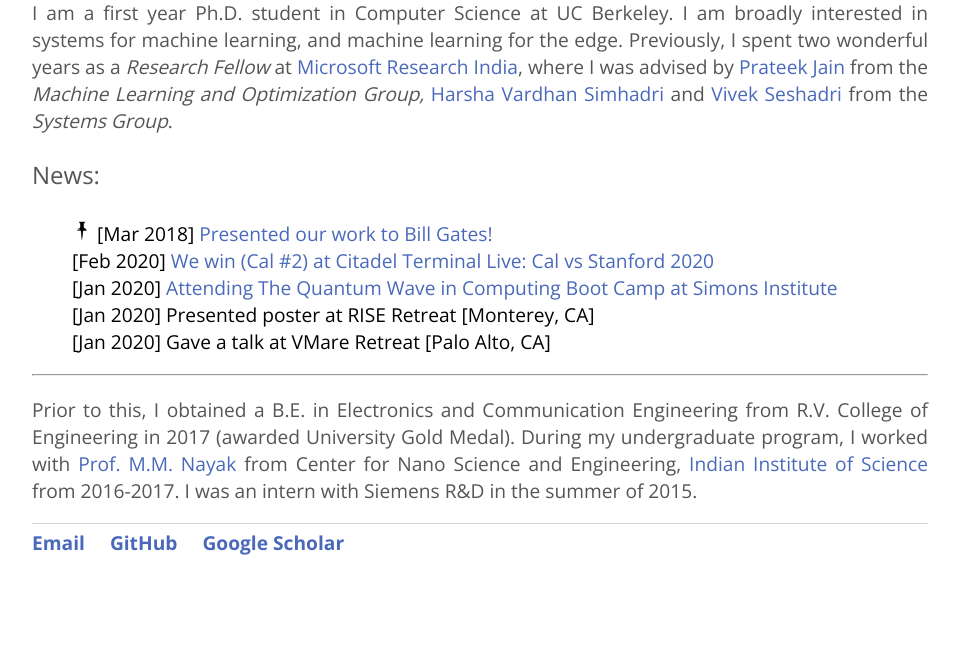
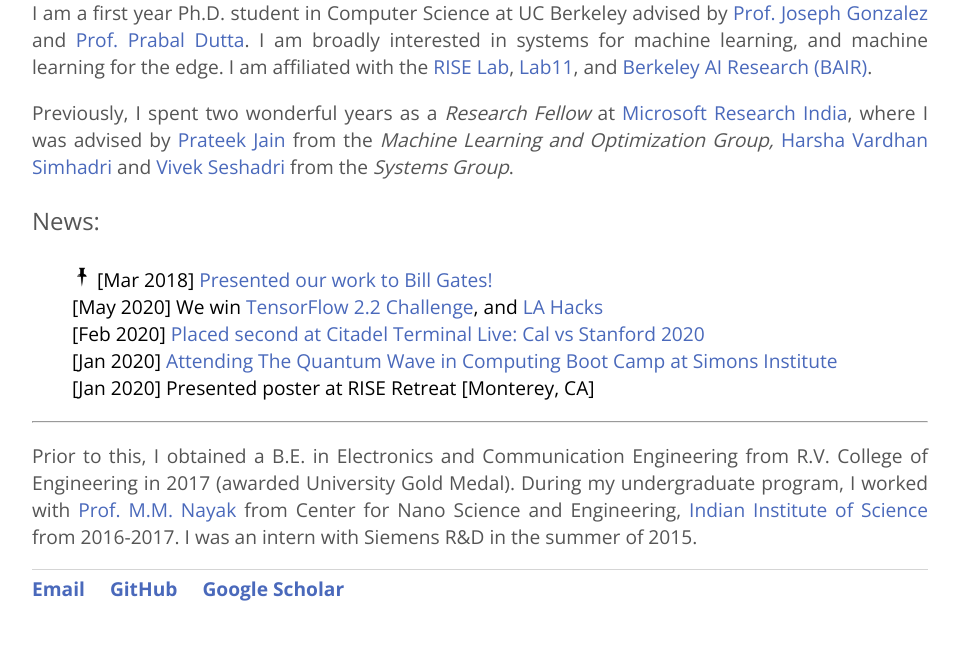
Before and after one commit to ShishirPatil/ShishirPatil.github.io, a Jekyll site: the page built from index.md, in a window 1280 px wide. Shown: the part 318-980 px from the top of the page, without its empty margins (160-1120 px from the left). Built offline with Jekyll 4.4.1, drawn with Linux system fonts in a browser that asks for light colours; before the commit the page ends 934 px from its top, so only the background shows below that.

Commit message:
One Year

```diff
--- a/_layouts/default.html
+++ b/_layouts/default.html
@@ -12,7 +12,7 @@
 				</script>
 
 			<meta name="google-site-verification" content="Yn2a7d7nRhk98Am_vVw9FZVKMz6-pSyq9W2iI-1ohgM" >
-			<meta name="keywords" content ="Shishir, Shishir Patil, t-shpati@microsoft.com, Microsoft Research, MSR, Resource Constrained Machine Learning, EdgeML, GesturePod, Gesture Pod, gesturepod, gesture pod, University of California at Berkeley, UC Berkeley,">
+			<meta name="keywords" content ="Shishir, Shishir Patil, t-shpati@microsoft.com, Microsoft Research, MSR, Resource Constrained Machine Learning, Tiny ML, UC Berkeley, Operating Systems, Distributed Systems, EdgeML, GesturePod, Gesture Pod, gesturepod, gesture pod, University of California at Berkeley,">
 			<title>{{ page.title }}</title>
 			<!-- link to main stylesheet -->
 			<link rel="stylesheet" type="text/css" href="/css/main.css">
--- a/index.md
+++ b/index.md
@@ -26,7 +26,9 @@
 <div class="blurb">
 	<!-- <h2>Hi there, I'm Shishir Patil!</h2> -->
 	<p>
-        I am a first year Ph.D. student in Computer Science at UC Berkeley. I am broadly interested in systems for machine learning, and machine learning for the edge.
+        I am a first year Ph.D. student in Computer Science at UC Berkeley advised by <a href='https://people.eecs.berkeley.edu/~jegonzal/'>Prof. Joseph Gonzalez</a> and <a href='https://people.eecs.berkeley.edu/~prabal/'>Prof. Prabal Dutta</a>. I am broadly interested in systems for machine learning, and machine learning for the edge. I am affiliated with the <a href ='https://rise.cs.berkeley.edu/'>RISE Lab</a>, <a href='https://lab11.eecs.berkeley.edu/'>Lab11</a>, and <a href='https://bair.berkeley.edu/'>Berkeley AI Research (BAIR)</a>.
+    </p>
+    <p>
         Previously, I spent two wonderful years as a <i>Research Fellow</i> at <a href ='https://www.microsoft.com/en-us/research/lab/microsoft-research-india/'>Microsoft Research India</a>, where I was advised by <a href='http://www.prateekjain.org/'>Prateek Jain</a> from the <em>Machine Learning and Optimization Group,</em> <a href='http://harsha-simhadri.org/'>Harsha Vardhan Simhadri</a> and <a href='https://www.microsoft.com/en-us/research/people/visesha/'>Vivek Seshadri</a> from the <em>Systems Group</em>.
         <!-- <a href="/about">Read more about my life...</a> -->
     </p>
@@ -37,11 +39,12 @@
         <img style="display: inline;" src="pin.png" alt="logo" height="20px" width="20px" />
         [Mar 2018] <a href = 'https://drive.google.com/file/d/1vQV4ENhC_lkg9FC7BLv6aRDP3e_VgWnX/view?usp=sharing'> Presented our work to Bill Gates!</a><br>
 
-        [Feb 2020] <a href = 'http://terminal.c1games.com/competitions/105'> We win (Cal #2) at Citadel Terminal Live: Cal vs Stanford 2020 </a><br>
+        [May 2020] We win <a href='https://responsible-ai.devpost.com/'>TensorFlow 2.2 Challenge</a>, and <a href='https://la-hacks-2020.devpost.com/'>LA Hacks</a><br>
+        [Feb 2020] <a href = 'http://terminal.c1games.com/competitions/105'> Placed second at Citadel Terminal Live: Cal vs Stanford 2020 </a><br>
         [Jan 2020] <a href = 'https://simons.berkeley.edu/workshops/schedule/10559'> Attending The Quantum Wave in Computing Boot Camp at Simons Institute</a><br>
         [Jan 2020] Presented poster at RISE Retreat [Monterey, CA]<br>
         [Jan 2020] Gave a talk at VMare Retreat [Palo Alto, CA]<br>
-        [Nov 2019] <a href = 'https://twitter.com/BerkeleyISchool/status/1191542693446455298'> We <i>"The Bayesian Conspiracy"</i> win  PayPal Hack 2019</a><br>
+        [Nov 2019] <a href = 'https://twitter.com/BerkeleyISchool/status/1191542693446455298'> We "The Bayesian Conspiracy" win  PayPal Hack 2019</a><br>
         <!-- [Aug 2019] Moved to UC Berkeley for my Ph.D. <br> -->
         [Jul 2019] <a href = 'http://uist.acm.org/uist2019/program/'> GesturePod accepted to UIST 2019!</a><br>
         [Dec 2018] <a href = 'https://www.zdnet.com/video/microsoft-researchers-add-smarts-to-everyday-objects/?fbclid=IwAR3DCey1X675mQ-uk7mu1Wl8aFXM4AQGNL4SygercVQY6PsmDkFvO3P9BE8'>ZD Net covers our work at (NeurIPS) NIPS 2018</a><br>
--- a/publications/index.html
+++ b/publications/index.html
@@ -14,7 +14,7 @@
 			[<a href='/gesturepod/GesturePodPaper.pdf'>Paper</a>]
 			[<a href='https://www.microsoft.com/en-us/research/uploads/prod/2018/05/dataTR_v1.tar.gz'>Gesture Recognition Data set</a>]
 			[<a href='https://github.com/Microsoft/EdgeML/tree/master/Applications/GesturePod'>Simulation and Code</a>]
-			[<a href="https://dl.acm.org/downformats.cfm?id=3347881&parent_id=3332165&expformat=bibtex">bibtex</a>]</p-pub>
+			[<a href="https://scholar.googleusercontent.com/scholar.bib?q=info:0e5-qk_7D8QJ:scholar.google.com/&output=citation&scisdr=CgUc_ZSQEJjB68Hueok:AAGBfm0AAAAAXzbrYomdD9oOO6ade1jhUnm096d0tA5l&scisig=AAGBfm0AAAAAXzbrYrqX6c3SCxD1gzPxVKsKu4708SB2&scisf=4&ct=citation&cd=-1&hl=en">bibtex</a>]</p-pub>
 
 			<div><p></p></div>
 
```
